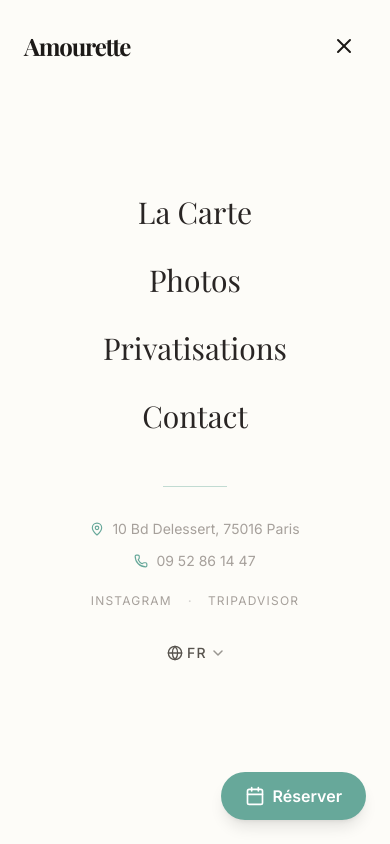
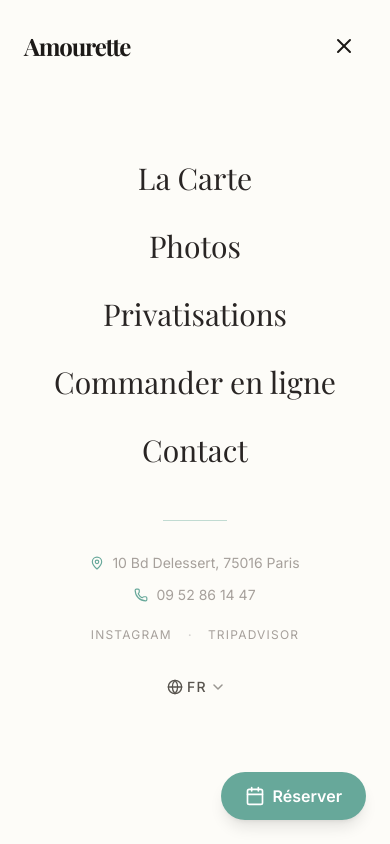
Before and after one commit to PremIA92100/AMOURETTE-LANDING-PAGE, a Next.js app: page / in a window 390 px wide. Both pictures are taken after a click on the button "Ouvrir le menu". Shown: the top 844 px of the page. Built offline with nearby package versions, Linux system fonts and the light colour scheme; a web font is replaced by a local one.

Commit message:
fix: ajout Commander en ligne (Deliveroo) dans le menu hamburger

```diff
--- a/components/layout/Navbar.tsx
+++ b/components/layout/Navbar.tsx
@@ -10,17 +10,21 @@
 
 type NavLink = { name: string; href: string }
 
+const deliverooUrl = 'https://deliveroo.fr/fr/menu/paris/Passy/amourette/'
+
 const navByLocale: Record<string, NavLink[]> = {
   fr: [
     { name: 'La Carte', href: '/menus-carte/' },
     { name: 'Photos', href: '/photos/' },
     { name: 'Privatisations', href: '/o/privatisations/' },
+    { name: 'Commander en ligne', href: deliverooUrl },
     { name: 'Contact', href: '/informations-contact/' },
   ],
   en: [
     { name: 'Menu', href: '/en/menus/' },
     { name: 'Photos', href: '/en/photos/' },
     { name: 'Private Events', href: '/en/o/privatisations/' },
+    { name: 'Order online', href: deliverooUrl },
     { name: 'Contact', href: '/en/address-contact/' },
   ],
 }
@@ -121,7 +125,9 @@
           >
             {/* Nav links */}
             <nav className="flex flex-col items-center gap-2 md:gap-4">
-              {navLinks.map((link, i) => (
+              {navLinks.map((link, i) => {
+                const isExternal = link.href.startsWith('http')
+                return (
                   <motion.div
                     key={link.name}
                     initial={{ opacity: 0, y: 30 }}
@@ -133,6 +139,17 @@
                       ease: easeOutExpo,
                     }}
                   >
+                    {isExternal ? (
+                      <a
+                        href={link.href}
+                        target="_blank"
+                        rel="noopener noreferrer"
+                        onClick={() => setIsMenuOpen(false)}
+                        className="text-3xl md:text-5xl font-serif text-stone-800 hover:text-amourette transition-colors duration-300 py-3 md:py-4 block"
+                      >
+                        {link.name}
+                      </a>
+                    ) : (
                       <Link
                         href={link.href}
                         onClick={() => setIsMenuOpen(false)}
@@ -140,8 +157,10 @@
                       >
                         {link.name}
                       </Link>
+                    )}
                   </motion.div>
-              ))}
+                )
+              })}
             </nav>
 
             {/* Separator */}
```
Lines whose indentation alone changed are shown as unchanged.
